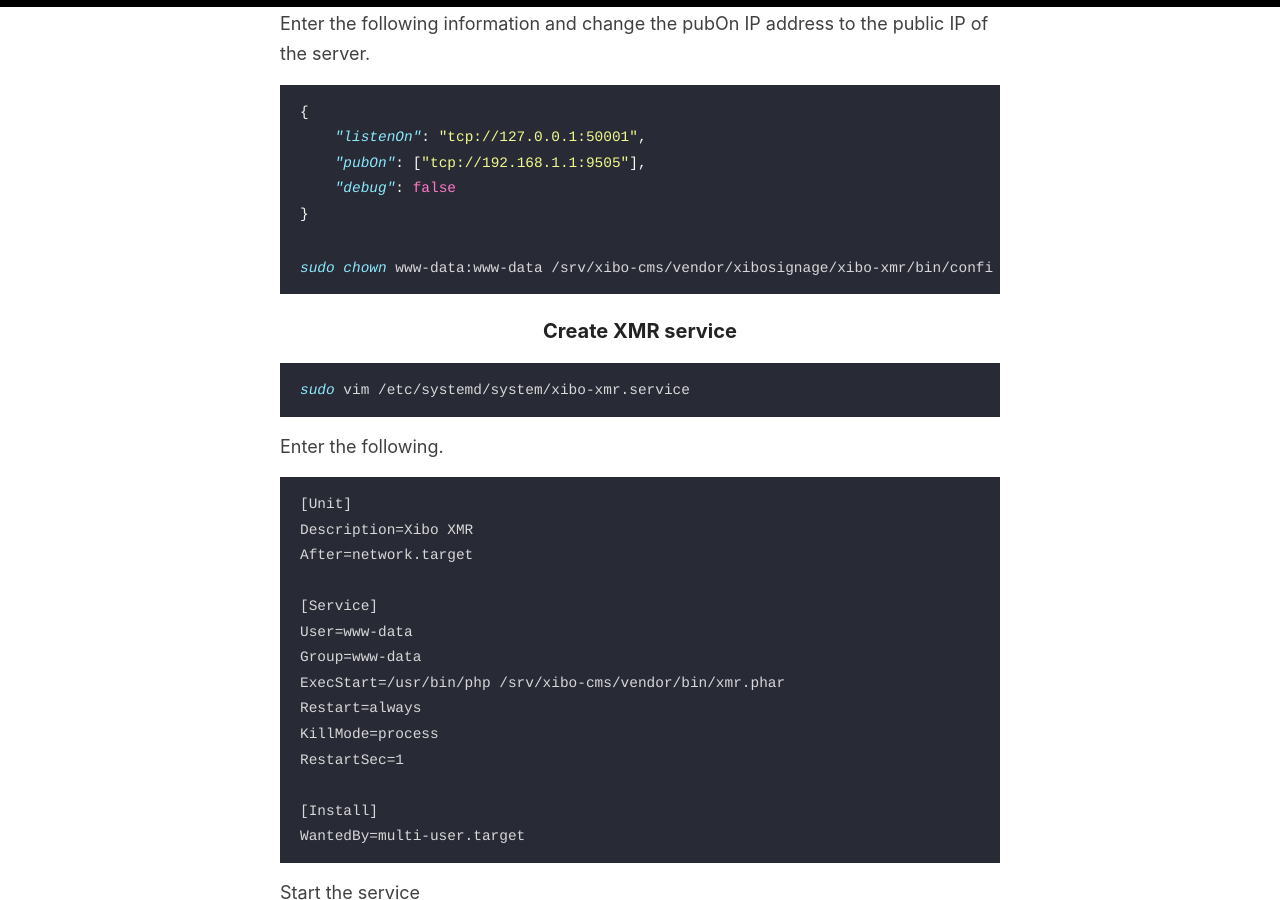
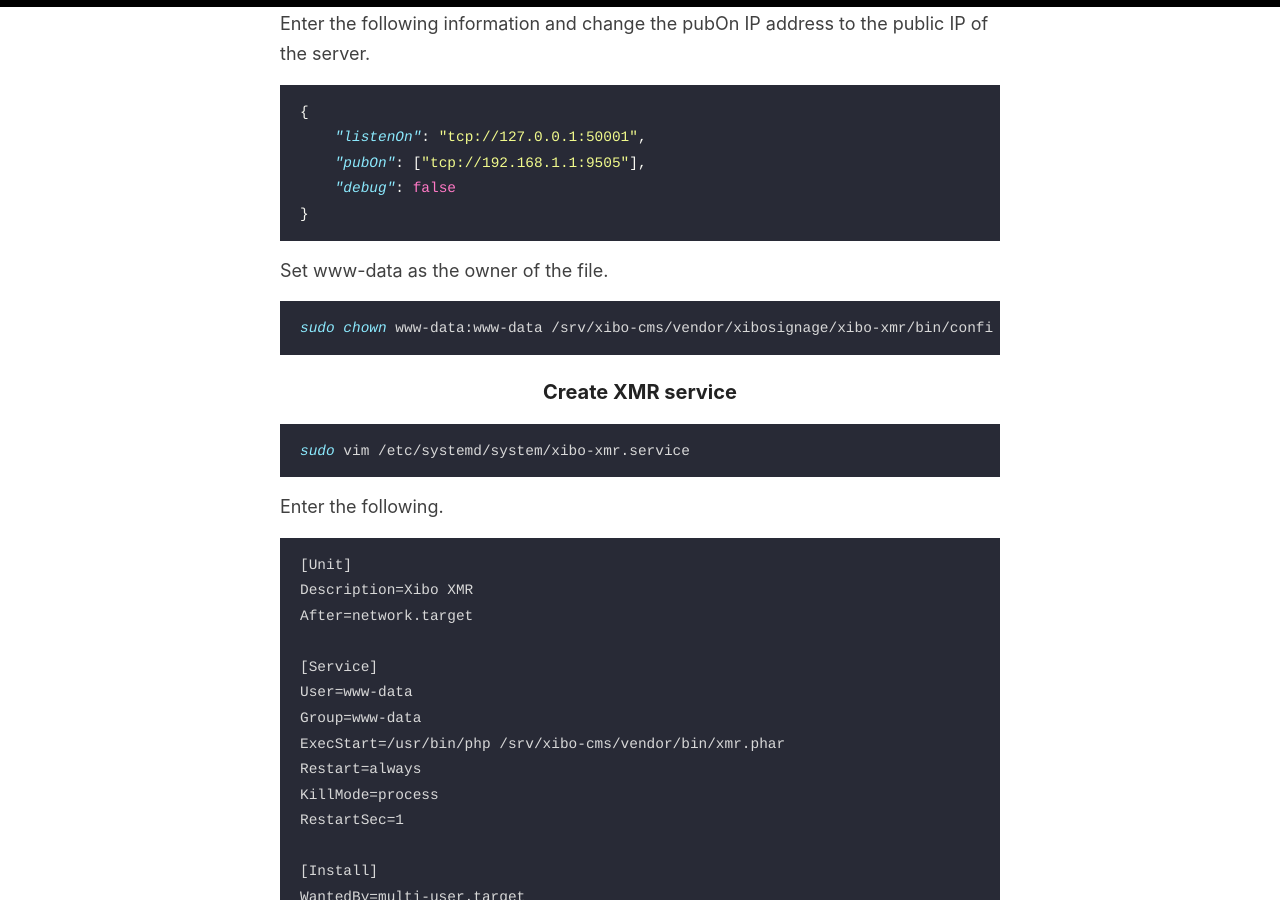
Before and after one commit to ciphermenial/ciphermenial.github.io, a Jekyll site: the page built from _posts/2020-06-05-install-xibo-on-ubuntu.md, in a window 1280 px wide and 900 px high, scrolled down 3826 px. Built offline with Jekyll 4.4.1, drawn with Linux system fonts in a browser that asks for light colours.

Commit message:
Update 2020-06-05-install-xibo-on-ubuntu.md

````diff
--- a/_posts/2020-06-05-install-xibo-on-ubuntu.md
+++ b/_posts/2020-06-05-install-xibo-on-ubuntu.md
@@ -145,6 +145,8 @@ Enter the following information and change the pubOn IP address to the public IP
 }
 ```
 
+Set www-data as the owner of the file.
+
 ```bash
 sudo chown www-data:www-data /srv/xibo-cms/vendor/xibosignage/xibo-xmr/bin/config.json
 ```
````
